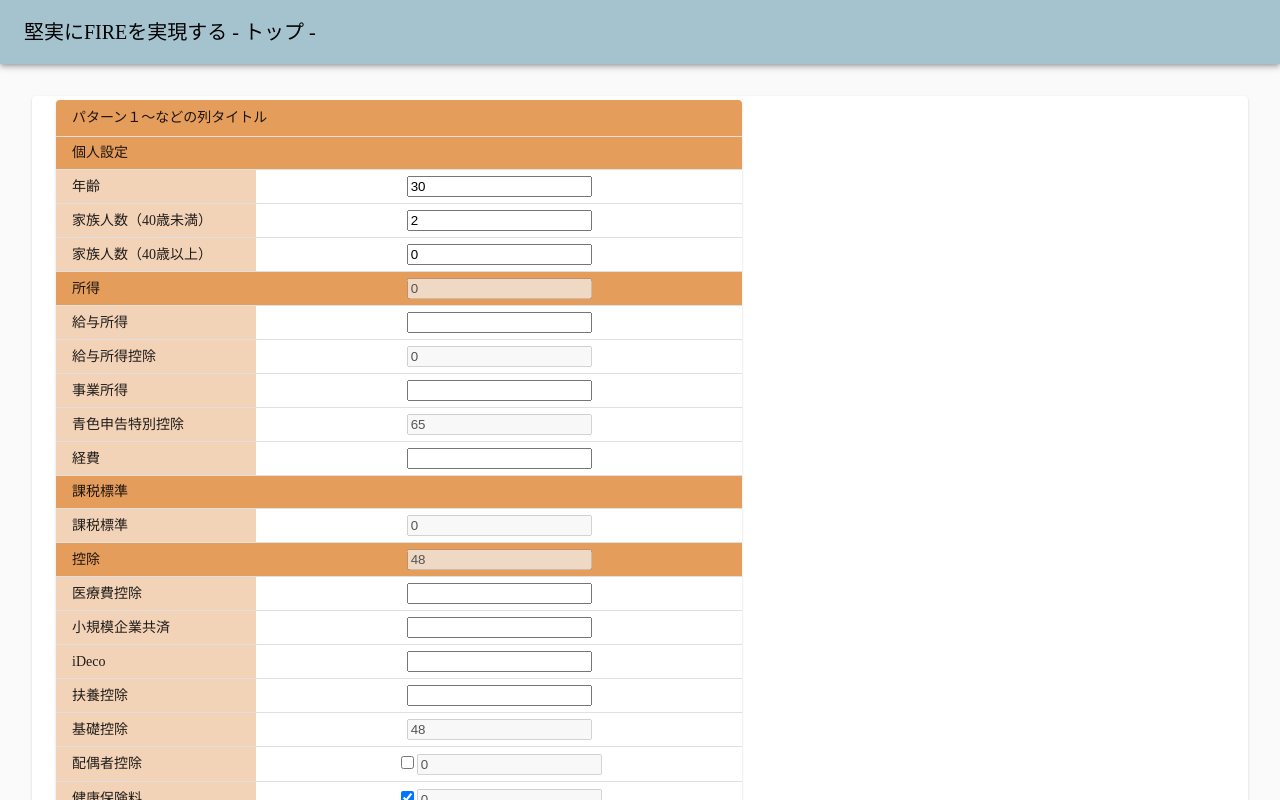
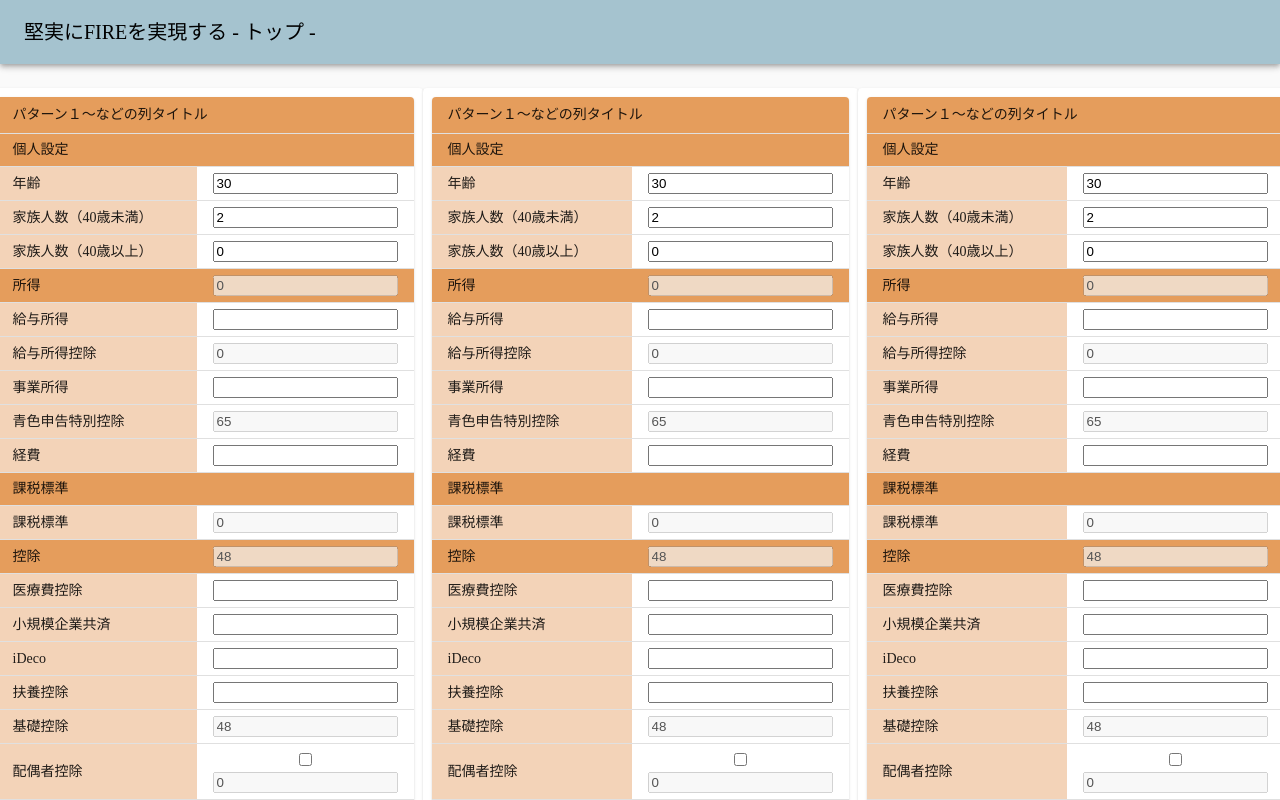
Before and after one commit to somurieengieer/fire-simulator, a React (Create React App) app: page /tax in a window 1280 px wide. Shown: the top 800 px of the page. Built offline with nearby package versions, Linux system fonts and the light colour scheme.

Commit message:
パターン３まで表示

```diff
--- a/src/features/tax/taxSlice.ts
+++ b/src/features/tax/taxSlice.ts
@@ -122,7 +122,7 @@ const update = (taxSet: TaxSet): TaxSet => {
 }
 
 const initialState: TaxState = {
-  taxSet: [createTaxSet()]
+  taxSet: [createTaxSet(), createTaxSet(), createTaxSet()]
 }
 
 export const taxSlice = createSlice({
--- a/src/layout/molecules/TaxPaper.tsx
+++ b/src/layout/molecules/TaxPaper.tsx
@@ -1,12 +1,12 @@
 import React from 'react';
 import {makeStyles} from "@material-ui/core/styles";
-import {Box, Paper} from "@material-ui/core";
+import {Paper} from "@material-ui/core";
 import {TaxTable} from "./TaxTable";
 import {TaxSet} from "../../features/tax/taxSlice";
 
 const useStyles = makeStyles({
-  table: {
-    // width: 650,
+  paper: {
+    width: 500,
   },
 });
 
@@ -20,10 +20,8 @@ export function TaxPaper({taxSet, index}: FirePatternPaperProps) {
   const classes = useStyles();
 
   return (
-    <Box m={1}>
-      <Paper style={{width: '100%'}}>
-        <TaxTable taxSet={taxSet} taxSetIndex={index}/>
-      </Paper>
-    </Box>
+    <Paper className={classes.paper}>
+      <TaxTable taxSet={taxSet} taxSetIndex={index}/>
+    </Paper>
   );
 }
--- a/src/layout/molecules/TaxTable.tsx
+++ b/src/layout/molecules/TaxTable.tsx
@@ -10,13 +10,8 @@ import {sumAmount} from "../../features/utils/Utils";
 
 const useStyles = makeStyles({
   root: {
-    marginLeft: 20,
-    marginTop: 5,
-    marginBottom: 5,
+    margin: 5,
     padding: theme.spacing(0.5),
-    [theme.breakpoints.down('sm')]: {
-      marginLeft: 0,
-    }
   }
 });
 
@@ -44,7 +39,6 @@ export function TaxTable({taxSetIndex, taxSet}: PhasesTableProps) {
   }
 
   const updateIncome = (incomeIndex: number, updatedValue: string): void => {
-    console.log('updatedIncome called', taxSet, incomeIndex, updatedValue)
     const newIncomeAndDeductionSet = JSON.parse(JSON.stringify(taxSet))
     newIncomeAndDeductionSet.incomes[incomeIndex].amount = updatedValue
     dispatch(updateTaxSet({taxSet: newIncomeAndDeductionSet, index: taxSetIndex}))
@@ -57,7 +51,6 @@ export function TaxTable({taxSetIndex, taxSet}: PhasesTableProps) {
   }
 
   const updateDeductionChecked = (deductionIndex: number, updatedValue: boolean): void => {
-    console.log('updateDeductionChecked', updatedValue)
     const newTaxSet = JSON.parse(JSON.stringify(taxSet))
     newTaxSet.deductions[deductionIndex].checked = updatedValue
     dispatch(updateTaxSet({taxSet: newTaxSet, index: taxSetIndex}))
@@ -67,8 +60,6 @@ export function TaxTable({taxSetIndex, taxSet}: PhasesTableProps) {
   return (
     <>
       <Grid  className={classes.root}>
-        <Grid container spacing={2}>
-          <Grid item xs={12} lg={7}>
           <TableContainer component={Paper}>
             <Table className={tableClasses.table} aria-label="simple table"
                    size={'small'}
@@ -169,8 +160,6 @@ export function TaxTable({taxSetIndex, taxSet}: PhasesTableProps) {
             </Table>
           </TableContainer>
       </Grid>
-        </Grid>
-      </Grid>
     </>
   );
 }
--- a/src/layout/organism/TaxPage.tsx
+++ b/src/layout/organism/TaxPage.tsx
@@ -1,9 +1,9 @@
 import React from 'react';
 import {makeStyles} from "@material-ui/core/styles";
-import {Grid} from "@material-ui/core";
 import {TaxPaper} from "../molecules/TaxPaper";
 import {useSelector} from "react-redux";
 import {selectTaxSet, TaxSet} from "../../features/tax/taxSlice";
+import {JustifyCenterBox} from "../atoms/JustifyCenterBox";
 
 const useStyles = makeStyles({
   table: {
@@ -22,11 +22,11 @@ export function TaxPage() {
 
   return (
     <>
-      <Grid>
+      <JustifyCenterBox>
         {selectedTaxSet && selectedTaxSet.map((taxSet: TaxSet, index: number) => (
           <TaxPaper taxSet={taxSet} index={index} />
         ))}
-      </Grid>
+      </JustifyCenterBox>
     </>
   );
 }
```
Lines whose indentation alone changed are shown as unchanged.
